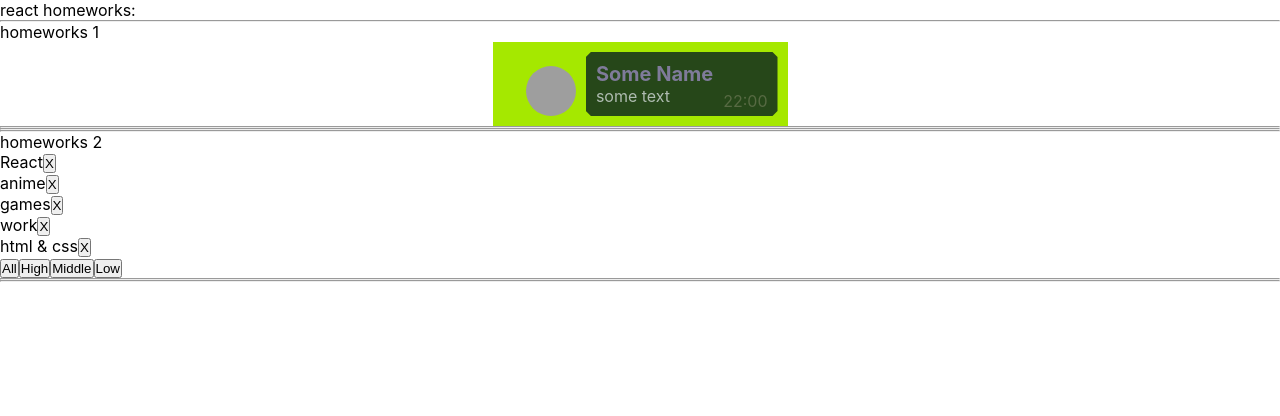
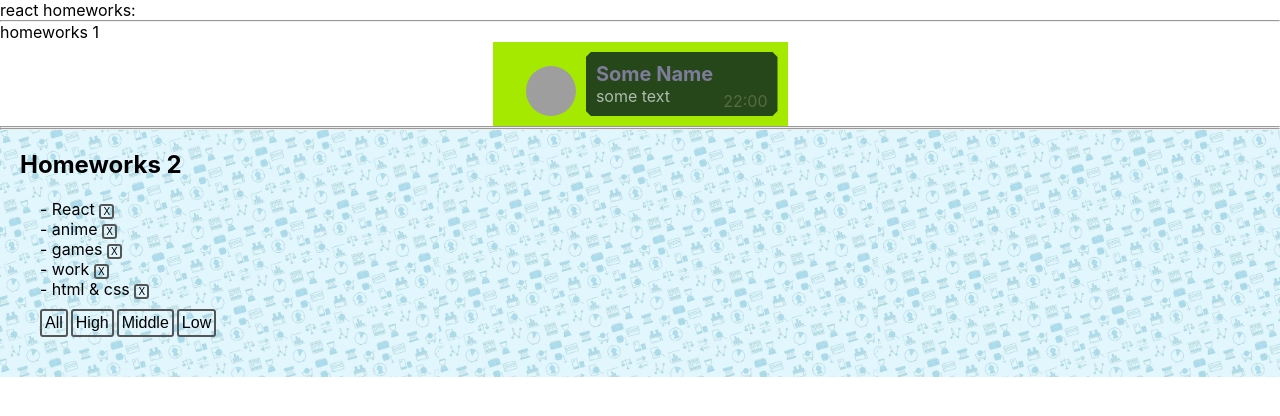
Before and after one commit to AkramGafurov/itIncubator, a React (Create React App) app in the folder homeworks/: page / in a window 1280 px wide. Shown: the top 416 px of the page. Built offline with nearby package versions, Linux system fonts and the light colour scheme; grey boxes are pictures that could not be loaded.

Commit message:
feat: create affair.module.css to hw2

```diff
--- a/homeworks/src/p2-homeworks/h2/Affair.tsx
+++ b/homeworks/src/p2-homeworks/h2/Affair.tsx
@@ -1,5 +1,6 @@
 import React from 'react'
 import {AffairType} from './HW2'
+import s from './Affairs.module.css';
 
 type AffairPropsType = {
     // key не нужно типизировать
@@ -11,8 +12,9 @@ function Affair(props: AffairPropsType) {
     const deleteCallback = () => {props.deleteAffairCallback(props.affair._id)}// need to fix
     return (
         <div>
-            {props.affair.name}
-            <button onClick={deleteCallback}>X</button>
+            {'- '}
+            {props.affair.name+ ' '}
+            <button className={s.btnDelete} onClick={deleteCallback}>X</button>
         </div>
     )
 }
--- a/homeworks/src/p2-homeworks/h2/Affairs.module.css
+++ b/homeworks/src/p2-homeworks/h2/Affairs.module.css
@@ -1,3 +1,38 @@
-.someClass {
+.affairSection {
+  background-image: url('./src/media/background.jpg');
+  background-size:contain;
+  padding: 20px;
+}
+.affairContent {
+  padding: 20px;
+}
+.affairBlock{
+  margin-bottom: 10px;
+}
+.filterBtn,
+.btnDelete {
+  background-color: transparent;
+  border: 2px solid #555555;
+  color: black;
+  padding: 3px;
+  border-radius: 3px;
+  text-align: center;
+  text-decoration: none;
+  display: inline-block;
+  font-size: 16px;
+  margin-right: 3px;
+  transition-duration: 0.4s;
+  cursor: pointer;
+}
 
+.btnDelete {
+  padding: 0px;
+  height: 15px;
+  width: 15px;
+  font-size: 10px;
 }
+.filterBtn:hover,
+.btnDelete:hover {
+  background-color: #555555;
+  color: white;
+}
--- a/homeworks/src/p2-homeworks/h2/Affairs.tsx
+++ b/homeworks/src/p2-homeworks/h2/Affairs.tsx
@@ -2,6 +2,7 @@ import { log } from 'console'
 import React from 'react'
 import Affair from './Affair'
 import {AffairType, FilterType} from './HW2'
+import s from './Affairs.module.css';
 
 type AffairsPropsType = { // need to fix any
     data: Array<AffairType>
@@ -26,11 +27,13 @@ function Affairs(props: AffairsPropsType) {
 
     return (
         <div>
-            {mappedAffairs}
-            <button onClick={setAll}>All</button>
-            <button onClick={setHigh}>High</button>
-            <button onClick={setMiddle}>Middle</button>
-            <button onClick={setLow}>Low</button>
+            <div className={s.affairBlock}>
+                {mappedAffairs}
+            </div>
+            <button className={s.filterBtn} onClick={setAll}>All</button>
+            <button className={s.filterBtn} onClick={setHigh}>High</button>
+            <button className={s.filterBtn} onClick={setMiddle}>Middle</button>
+            <button className={s.filterBtn} onClick={setLow}>Low</button>
         </div>
     )
 }
--- a/homeworks/src/p2-homeworks/h2/HW2.tsx
+++ b/homeworks/src/p2-homeworks/h2/HW2.tsx
@@ -1,5 +1,7 @@
 import React, {useState} from 'react'
 import Affairs from './Affairs'
+import s from './Affairs.module.css';
+
 
 // types
 export type AffairPriorityType = 'low'|'middle'|'high'; // need to fix any
@@ -53,21 +55,18 @@ function HW2() {
     const deleteAffairCallback = (_id: number) => setAffairs(deleteAffair(affairs, _id)) // need to fix any
 
     return (
-        <div>
-            <hr/>
-            homeworks 2
+        <section className={s.affairSection}>
+            <h2>Homeworks 2</h2>
 
-            <Affairs
+            <div className={s.affairContent}>
+                <Affairs
                 data={filteredAffairs}
                 setFilter={setFilter}
                 deleteAffairCallback={deleteAffairCallback}
             />
+            </div>
 
-            <hr/>
-            {/*для личного творчества, могу проверить*/}
-            {/*<AlternativeAffairs/>*/}
-            <hr/>
-        </div>
+        </section>
     )
 }
 
```
Also changed, not shown: homeworks/src/p2-homeworks/h2/src/media/background.jpg (added).
